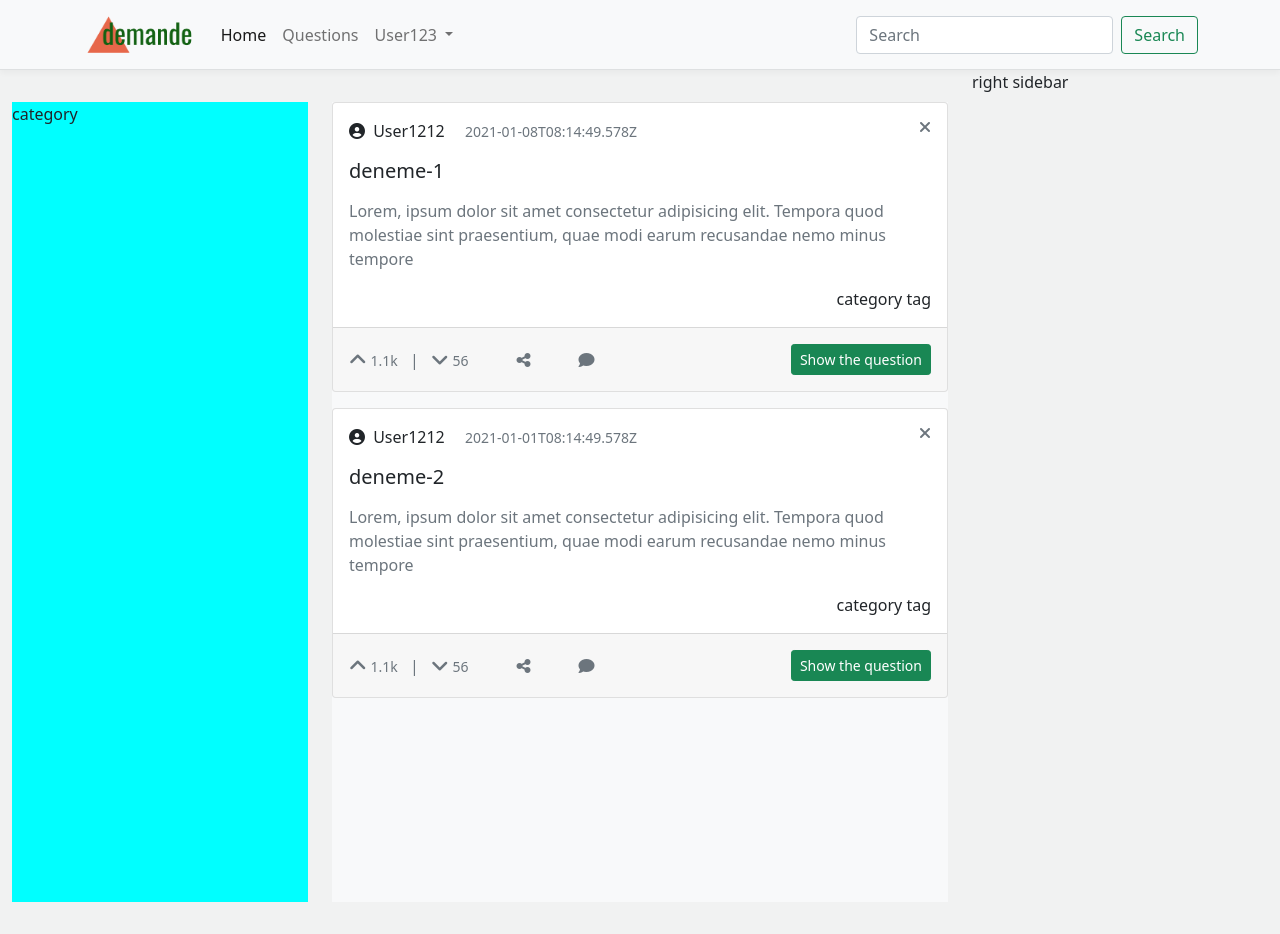
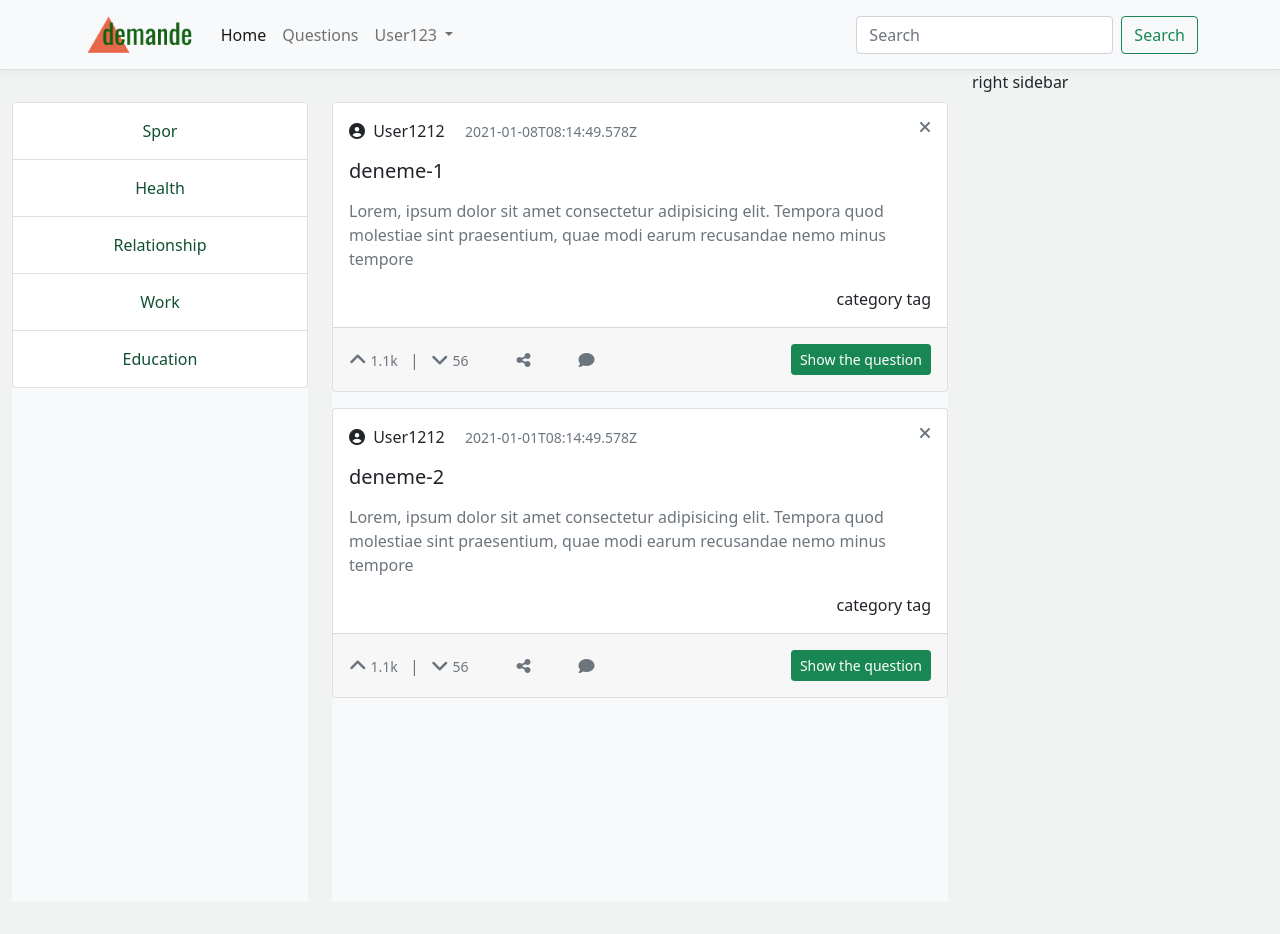
Before and after one commit to erdenerunl/question-answer-app, a Vue app: page / in a window 1280 px wide. Built offline with nearby package versions, Linux system fonts and the light colour scheme; data requests are answered from the project's data file.

Commit message:
Stores were set and process were carried to store

```diff
--- a/db.json
+++ b/db.json
@@ -1,4 +1,26 @@
 {
+    "categories" : [
+        {
+            "id": 1,
+            "title": "Spor"
+        },
+        {
+            "id": 2,
+            "title": "Health"
+        },
+        {
+            "id": 3,
+            "title": "Relationship"
+        },
+        {
+            "id": 4,
+            "title": "Work"
+        },
+        {
+            "id": 5,
+            "title": "Education"
+        }
+    ],
     "questions": [
         {
             "title": "deneme-1",
@@ -11,4 +33,5 @@
             "created_at": "2021-01-01T08:14:49.578Z"
         }
     ]
+
 }
--- a/src/App.vue
+++ b/src/App.vue
@@ -9,7 +9,9 @@
 import appNavbar from './components/appNavbar.vue'
 export default {
   components: { appNavbar },
-
+  created(){
+    this.$store.dispatch('initApp')
+  }
 }
 </script>
 
--- a/src/components/AppHome/CategoryList.vue
+++ b/src/components/AppHome/CategoryList.vue
@@ -1,22 +1,51 @@
 <template>
   <div>
-      <div class="category-box">
-          category
+    <div class="category-box bg-light">
+      <div class="list-group d-flex text-center align-items-center">
+        <a
+          v-for="category in categories"
+          :key="category.id"
+          href="#"
+          class="py-3 list-group-item list-group-item-action"
+          @click.prevent="category.selected = !category.selected"
+          :class=" {active : category.selected} "
+        >
+          {{ category.title }}
+        </a>
       </div>
+    </div>
   </div>
 </template>
 
 <script>
+import { appAxios } from "@/utils/AppAxios.js";
+import { mapGetters } from "vuex";
 export default {
-
-}
+  computed: {
+    ...mapGetters({
+      categories: "categories/_categoryList",
+    }),
+  },
+};
 </script>
 
 <style lang="scss" scoped>
 .category-box {
-    background-color: aqua;
-    height: 100vh;
-    margin: 2rem 0 1rem 0;
+  height: 100vh;
+  margin: 2rem 0 1rem 0;
 }
+a {
+  border-width: 1px;
+  color: #0f5132 !important;
+  background-color: #fff;
 
+  &:hover {
+    background-color: #bacbe6;
+  }
+}
+.active {
+    color: #fff!important;
+    background-color: #198754!important;
+    border-color: #0f5132;
+}
 </style>
--- a/src/components/AppHome/QuestionList.vue
+++ b/src/components/AppHome/QuestionList.vue
@@ -7,23 +7,18 @@
 </template>
 
 <script>
-import { appAxios } from '@/utils/AppAxios.js'
+
 import { mapGetters } from 'vuex'
 import QuestionListItem from "./QuestionListItem.vue";
 export default {
   components: { QuestionListItem },
-  data() {
-    return {
-      questions: [],
-    };
-  },
   created(){
-      appAxios.get("/questions").then(response => {
-          this.questions = response.data
-      })
+    this.$store.dispatch('questions/getQuestions')
   },
   computed : {
-      ...mapGetters(["questions/_questionList"])
+      ...mapGetters({
+        questions : "questions/_questionList"
+      })
   }
 };
 </script>
--- a/src/store/index.js
+++ b/src/store/index.js
@@ -1,16 +1,20 @@
 import { createStore } from 'vuex'
 import questions from '@/store/modules/questions.js'
+import categories from '@/store/modules/categories.js'
 
 export default createStore({
   modules : {
-    questions
+    questions,
+    categories
   },
   state: {
   },
   mutations: {
   },
   actions: {
-  },
-  modules: {
+    initApp({dispatch}){
+      dispatch('categories/getCategories')
+    }
   }
+
 })
--- /dev/null
+++ b/src/store/modules/categories.js
@@ -0,0 +1,26 @@
+import { appAxios } from "@/utils/AppAxios.js";
+
+export default {
+  namespaced: true,
+  state: {
+    categories: []
+  },
+  mutations : {
+    getCategories(state , category ){
+        state.categories = category.map( c => {
+            return {...c , selected: false}
+        })
+    }
+  },
+  actions : {
+      getCategories({commit}){
+          appAxios.get("/categories").then(response => {
+
+              commit('getCategories' , response.data || [])
+          })
+      }
+  },
+  getters : {
+      _categoryList : state => state.categories
+  }
+};
--- a/src/store/modules/questions.js
+++ b/src/store/modules/questions.js
@@ -1,4 +1,4 @@
-
+import {appAxios} from '@/utils/AppAxios.js'
 
 
 export default {
@@ -7,6 +7,18 @@ export default {
     questions: []
 
   },
+  mutations : {
+    getQuestions(state , responseQuestions){
+      state.questions = responseQuestions
+    }
+  },
+  actions : {
+    getQuestions({commit}){
+      appAxios.get('/questions').then(response => {
+        commit('getQuestions', response.data || [])
+      })
+    }
+  },
   getters : {
     _questionList : (state) => state.questions
   }
```
Also changed, not shown: .prettierrc.json (added), src/store/dist/index.dev.js, src/store/modules/dist/categories.dev.js (added), src/store/modules/dist/questions.dev.js.
